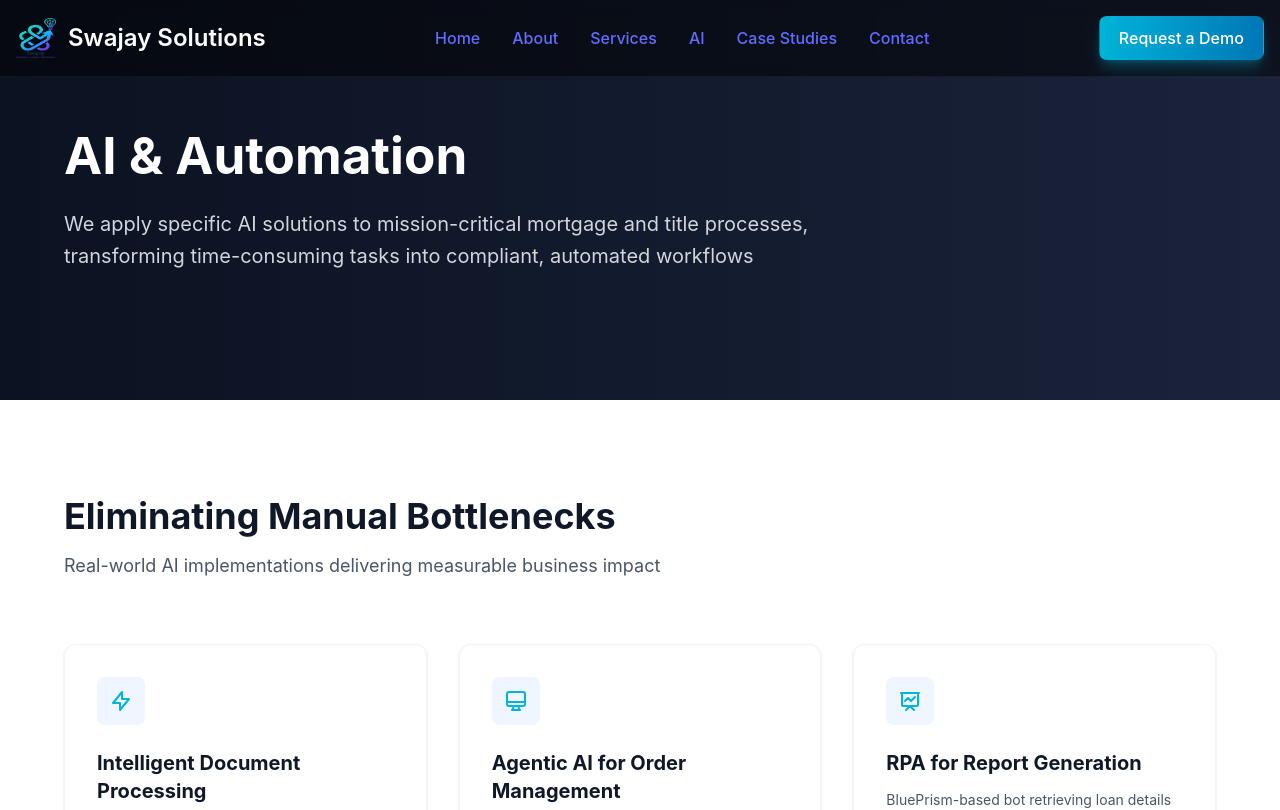
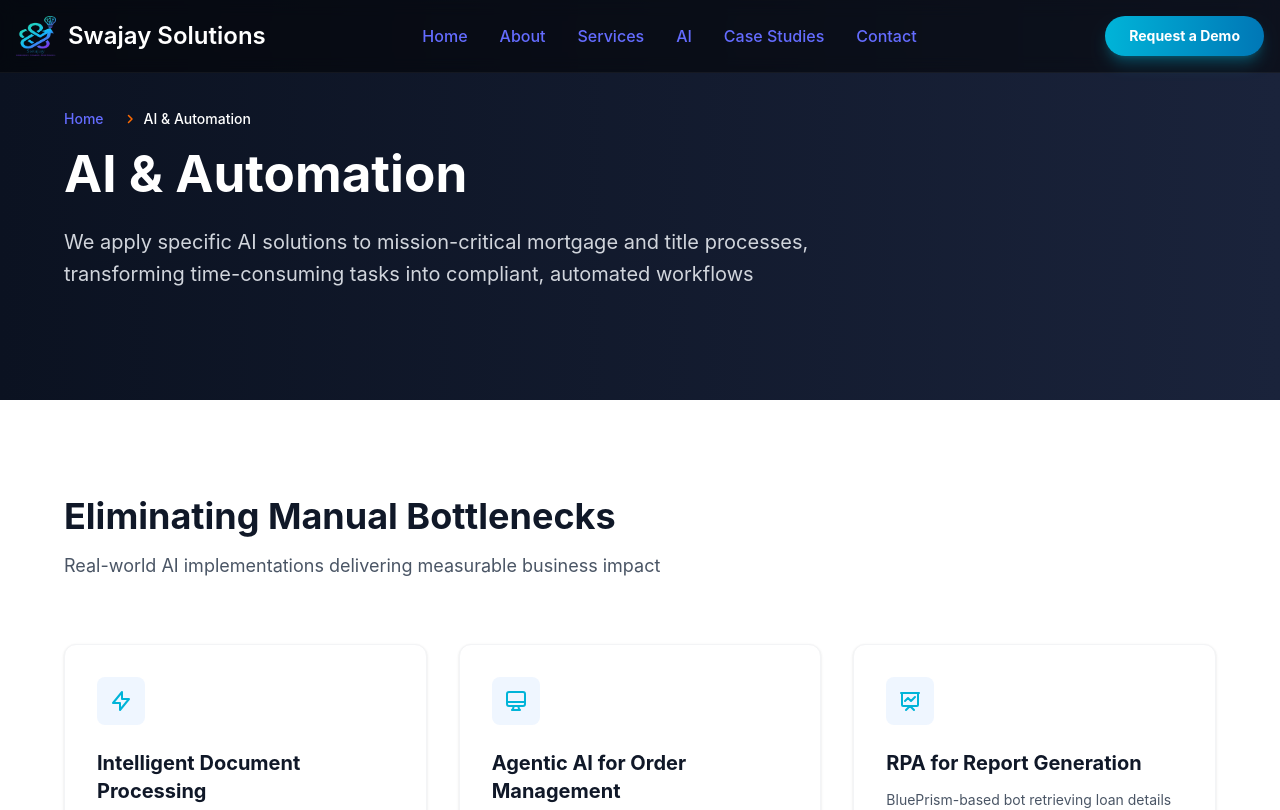
Before and after one commit to Bhrighu12/Swajay-Solutions, a React (Vite) app in the folder swajay-frontend/: page /ai in a window 1280 px wide. Shown: the top 810 px of the page. Built offline with nearby package versions, Linux system fonts and the light colour scheme.

Commit message:
UI Updates

```diff
--- /dev/null
+++ b/swajay-frontend/src/components/Breadcrumbs.tsx
@@ -0,0 +1,49 @@
+import { Link, useLocation } from 'react-router-dom';
+
+const routeNameMap: { [key: string]: string } = {
+    'about': 'About Us',
+    'services': 'Services',
+    'ai': 'AI & Automation',
+    'contact': 'Contact Us',
+    'case-studies': 'Case Studies',
+    'blog': 'Blog'
+};
+
+const Breadcrumbs = ({ className = "" }: { className?: string }) => {
+    const location = useLocation();
+    const pathnames = location.pathname.split('/').filter((x) => x);
+
+    return (
+        <nav className={`flex items-center text-sm font-medium mb-4 ${className}`} aria-label="Breadcrumb">
+            <ol className="inline-flex items-center space-x-1 md:space-x-3">
+                <li className="inline-flex items-center">
+                    <Link to="/" className="text-gray-400 hover:text-white transition-colors">
+                        Home
+                    </Link>
+                </li>
+                {pathnames.map((value, index) => {
+                    const to = `/${pathnames.slice(0, index + 1).join('/')}`;
+                    const isLast = index === pathnames.length - 1;
+                    const name = routeNameMap[value.toLowerCase()] || value.replace(/-/g, ' ');
+
+                    return (
+                        <li key={to}>
+                            <div className="flex items-center">
+                                <svg className="w-3 h-3 text-orange-500 mx-1 md:mx-2" fill="none" stroke="currentColor" viewBox="0 0 24 24" xmlns="http://www.w3.org/2000/svg"><path strokeLinecap="round" strokeLinejoin="round" strokeWidth="3" d="M9 5l7 7-7 7"></path></svg>
+                                {isLast ? (
+                                    <span className="text-white capitalize">{name}</span>
+                                ) : (
+                                    <Link to={to} className="text-gray-400 hover:text-white transition-colors capitalize">
+                                        {name}
+                                    </Link>
+                                )}
+                            </div>
+                        </li>
+                    );
+                })}
+            </ol>
+        </nav>
+    );
+};
+
+export default Breadcrumbs;
--- a/swajay-frontend/src/components/Navbar.tsx
+++ b/swajay-frontend/src/components/Navbar.tsx
@@ -4,6 +4,7 @@ import { NavLink } from 'react-router-dom';
 const Navbar = () => {
     const [isOpen, setIsOpen] = useState(false);
     const [scrolled, setScrolled] = useState(false);
+    const [activeSubmenu, setActiveSubmenu] = useState<string | null>(null);
 
     useEffect(() => {
         const handleScroll = () => {
@@ -62,16 +63,23 @@ const Navbar = () => {
         { name: 'Contact', path: '/contact' },
     ];
 
+    const toggleSubmenu = (e: React.MouseEvent, name: string) => {
+        if (window.innerWidth < 768) {
+            e.preventDefault();
+            setActiveSubmenu(activeSubmenu === name ? null : name);
+        }
+    };
+
     return (
         <nav className={`fixed w-full z-50 top-0 start-0 border-b transition-all duration-300 ${scrolled ? 'bg-secondary/95 backdrop-blur-md border-white/10 shadow-lg' : 'bg-secondary/50 backdrop-blur-sm border-white/5'}`}>
-            <div className="max-w-screen-xl flex flex-wrap items-center justify-between mx-auto p-4">
-                <NavLink to="/" className="flex items-center space-x-3 rtl:space-x-reverse relative z-50">
-                    <img src="/Swajay Logo.png" className="h-10" alt="Swajay Solutions Logo" />
-                    <span className="self-center text-2xl font-semibold whitespace-nowrap text-white">Swajay Solutions</span>
+            <div className="max-w-screen-xl flex flex-nowrap items-center justify-between mx-auto p-4 gap-4">
+                <NavLink to="/" className="flex items-center space-x-2 md:space-x-3 rtl:space-x-reverse relative z-50 shrink-0">
+                    <img src="/Swajay Logo.png" className="h-8 md:h-10" alt="Swajay Solutions Logo" />
+                    <span className="self-center text-lg md:text-2xl font-semibold whitespace-nowrap text-white">Swajay Solutions</span>
                 </NavLink>
-                <div className="flex md:order-2 space-x-3 md:space-x-0 rtl:space-x-reverse relative z-50">
-                    <NavLink to="/contact">
-                        <button type="button" className="text-white bg-gradient-to-r from-primary to-accent hover:from-highlight hover:to-primary focus:ring-4 focus:outline-none focus:ring-blue-300 font-bold rounded-full text-sm px-6 py-2.5 text-center cursor-pointer transition-all duration-300 shadow-lg shadow-primary/30 hover:shadow-primary/50 transform hover:-translate-y-0.5">
+                <div className="flex md:order-2 space-x-2 md:space-x-0 rtl:space-x-reverse relative z-50 shrink-0">
+                    <NavLink to="/contact" className="hidden md:block">
+                        <button type="button" className="text-white bg-gradient-to-r from-primary to-accent hover:from-highlight hover:to-primary focus:ring-4 focus:outline-none focus:ring-blue-300 font-bold rounded-full text-xs md:text-sm px-4 py-2 md:px-6 md:py-2.5 text-center cursor-pointer transition-all duration-300 shadow-lg shadow-primary/30 hover:shadow-primary/50 transform hover:-translate-y-0.5 whitespace-nowrap">
                             Request a Demo
                         </button>
                     </NavLink>
@@ -79,7 +87,7 @@ const Navbar = () => {
                         onClick={() => setIsOpen(!isOpen)}
                         data-collapse-toggle="navbar-sticky"
                         type="button"
-                        className="inline-flex items-center p-2 w-10 h-10 justify-center text-sm text-gray-400 rounded-lg md:hidden hover:bg-white/10 focus:outline-none focus:ring-2 focus:ring-gray-600"
+                        className="inline-flex items-center p-2 w-10 h-10 justify-center text-sm text-gray-400 rounded-lg md:hidden hover:bg-white/10 bg-transparent focus:outline-none focus:ring-2 focus:ring-gray-600"
                         aria-controls="navbar-sticky"
                         aria-expanded={isOpen}
                     >
@@ -89,31 +97,43 @@ const Navbar = () => {
                         </svg>
                     </button>
                 </div>
-                <div className={`items-center justify-between w-full md:flex md:w-auto md:order-1 ${isOpen ? 'block' : 'hidden'}`} id="navbar-sticky">
-                    <ul className="flex flex-col p-4 md:p-0 mt-4 font-medium rounded-lg md:space-x-8 rtl:space-x-reverse md:flex-row md:mt-0 md:bg-transparent">
+                <div className={`items-center justify-between w-full md:flex md:w-auto md:order-1 ${isOpen ? 'absolute top-full left-0 bg-secondary border-b border-t border-white/10 shadow-2xl p-4 block' : 'hidden'} md:static md:bg-transparent md:border-none md:shadow-none md:p-0`} id="navbar-sticky">
+                    <ul className="flex flex-col font-medium rounded-lg md:space-x-8 rtl:space-x-reverse md:flex-row md:mt-0 md:bg-transparent">
                         {links.map((link) => (
-                            <li key={link.name} className="group static">
+                            <li key={link.name} className="group relative border-b border-white/5 md:border-none last:border-none">
+                                <div className="flex items-center justify-between w-full">
                                     <NavLink
                                         to={link.path}
+                                        onClick={(e) => {
+                                            if (link.megaMenu) {
+                                                toggleSubmenu(e, link.name);
+                                            } else {
+                                                setIsOpen(false);
+                                            }
+                                        }}
                                         className={({ isActive }) =>
-                                        `relative block py-2 px-3 rounded-sm transition-colors duration-300 md:p-0 group-hover:text-primary ${isActive
-                                            ? 'text-primary font-bold'
-                                            : 'text-white'
-                                        }`
+                                            `relative block py-3 px-3 md:p-0 transition-colors duration-300 flex items-center justify-between w-full md:w-auto group-hover:text-primary ${isActive ? 'text-primary font-bold' : 'text-white'}`
                                         }
                                     >
-                                    <span className="relative z-10 py-2">{link.name}</span>
-                                    {/* Underline Effect */}
-                                    <span className="absolute left-0 bottom-0 w-full h-[3px] bg-primary transform scale-x-0 transition-transform duration-300 origin-left group-hover:scale-x-100 ease-in-out"></span>
+                                        <span className="relative z-10">{link.name}</span>
+                                        {/* Desktop Underline Effect */}
+                                        <span className="hidden md:block absolute left-0 bottom-0 w-full h-[3px] bg-primary transform scale-x-0 transition-transform duration-300 origin-left group-hover:scale-x-100 ease-in-out"></span>
+
+                                        {/* Mobile Arrow */}
+                                        {link.megaMenu && (
+                                            <svg className={`w-4 h-4 ml-2 md:hidden transition-transform duration-300 ${activeSubmenu === link.name ? 'rotate-180' : ''}`} fill="none" stroke="currentColor" viewBox="0 0 24 24"><path strokeLinecap="round" strokeLinejoin="round" strokeWidth="2" d="M19 9l-7 7-7-7"></path></svg>
+                                        )}
                                     </NavLink>
+                                </div>
 
-                                {/* Mega Menu */}
+                                {/* Desktop Mega Menu */}
                                 {link.megaMenu && (
-                                    <div className="absolute left-0 top-full w-full bg-secondary border-t border-white/10 shadow-xl opacity-0 invisible group-hover:opacity-100 group-hover:visible transition-all duration-300 transform translate-y-2 group-hover:translate-y-0 -z-10 h-auto">
-                                        <div className="max-w-screen-xl mx-auto p-8 grid grid-cols-12 gap-8">
-                                            {/* Columns */}
+                                    <>
+                                        {/* Desktop View */}
+                                        <div className="hidden md:block absolute left-0 top-full w-[600px] lg:w-[800px] bg-secondary border-t border-white/10 shadow-xl opacity-0 invisible group-hover:opacity-100 group-hover:visible transition-all duration-300 transform translate-y-2 group-hover:translate-y-0 -z-10 h-auto rounded-b-xl overflow-hidden -left-20 lg:-left-40">
+                                            <div className="p-8 grid grid-cols-12 gap-8">
                                                 {link.columns?.map((col, idx) => (
-                                                <div key={idx} className="col-span-3">
+                                                    <div key={idx} className="col-span-4">
                                                         <h3 className="text-sm font-bold text-gray-400 tracking-wider uppercase mb-4 border-b border-white/10 pb-2">{col.title}</h3>
                                                         <ul className="space-y-3">
                                                             {col.items.map((item, itemIdx) => (
@@ -126,27 +146,50 @@ const Navbar = () => {
                                                         </ul>
                                                     </div>
                                                 ))}
-
-                                            {/* Featured Content Area */}
                                                 {link.featured && (
-                                                <div className="col-span-6 bg-white/5 rounded-xl p-6 border border-white/10">
-                                                    <h3 className="text-white font-bold text-lg mb-2">FEATURED RECOGNITION</h3>
+                                                    <div className="col-span-4 bg-white/5 rounded-xl p-6 border border-white/10 ml-4">
+                                                        <h3 className="text-white font-bold text-lg mb-2">FEATURED</h3>
                                                         <div className="h-px w-12 bg-primary mb-4"></div>
-                                                    <h4 className="text-xl text-white font-semibold mb-3">{link.featured.title}</h4>
-                                                    <p className="text-gray-400 text-sm mb-4 leading-relaxed">
+                                                        <h4 className="text-lg text-white font-semibold mb-2">{link.featured.title}</h4>
+                                                        <p className="text-gray-400 text-xs mb-4 leading-relaxed">
                                                             {link.featured.text}
                                                         </p>
-                                                    <a href="#" className="inline-flex items-center text-primary text-sm font-semibold hover:text-highlight transition-colors">
-                                                        VIEW ALL RECOGNITION
-                                                        <svg className="w-4 h-4 ml-1" fill="none" stroke="currentColor" viewBox="0 0 24 24" xmlns="http://www.w3.org/2000/svg"><path strokeLinecap="round" strokeLinejoin="round" strokeWidth="2" d="M17 8l4 4m0 0l-4 4m4-4H3"></path></svg>
-                                                    </a>
                                                     </div>
                                                 )}
                                             </div>
                                         </div>
+
+                                        {/* Mobile View (Accordion) */}
+                                        <div className={`md:hidden overflow-hidden transition-all duration-300 bg-white/5 ${activeSubmenu === link.name ? 'max-h-[500px] opacity-100 py-4' : 'max-h-0 opacity-0 py-0'}`}>
+                                            <div className="px-4 space-y-6">
+                                                {link.columns?.map((col, idx) => (
+                                                    <div key={idx}>
+                                                        <h3 className="text-xs font-bold text-gray-500 uppercase mb-2 ml-2">{col.title}</h3>
+                                                        <ul className="space-y-2 ml-4 border-l border-white/10 pl-4">
+                                                            {col.items.map((item, itemIdx) => (
+                                                                <li key={itemIdx}>
+                                                                    <a href="#" className="block text-gray-300 hover:text-primary text-sm">
+                                                                        {item}
+                                                                    </a>
+                                                                </li>
+                                                            ))}
+                                                        </ul>
+                                                    </div>
+                                                ))}
+                                            </div>
+                                        </div>
+                                    </>
                                 )}
                             </li>
                         ))}
+                        {/* Mobile Only CTA Button */}
+                        <li className="mt-4 md:hidden pb-4">
+                            <NavLink to="/contact" className="block w-full" onClick={() => setIsOpen(false)}>
+                                <button type="button" className="w-full text-white bg-gradient-to-r from-primary to-accent hover:from-highlight hover:to-primary font-bold rounded-lg text-sm px-5 py-3 text-center transition-all duration-300 shadow-md">
+                                    Request a Demo
+                                </button>
+                            </NavLink>
+                        </li>
                     </ul>
                 </div>
             </div>
--- a/swajay-frontend/src/index.css
+++ b/swajay-frontend/src/index.css
@@ -99,39 +99,3 @@ h1 {
   font-size: 3.2em;
   line-height: 1.1;
 }
-
-button {
-  border-radius: 8px;
-  border: 1px solid transparent;
-  padding: 0.6em 1.2em;
-  font-size: 1em;
-  font-weight: 500;
-  font-family: inherit;
-  background-color: #1a1a1a;
-  cursor: pointer;
-  transition: border-color 0.25s;
-}
-
-button:hover {
-  border-color: #646cff;
-}
-
-button:focus,
-button:focus-visible {
-  outline: 4px auto -webkit-focus-ring-color;
-}
-
-@media (prefers-color-scheme: light) {
-  :root {
-    color: #213547;
-    background-color: #ffffff;
-  }
-
-  a:hover {
-    color: #747bff;
-  }
-
-  button {
-    background-color: #f9f9f9;
-  }
-}
--- a/swajay-frontend/src/pages/AI.tsx
+++ b/swajay-frontend/src/pages/AI.tsx
@@ -1,4 +1,5 @@
 import { motion } from "framer-motion";
+import Breadcrumbs from '../components/Breadcrumbs';
 
 const AI = () => {
     return (
@@ -6,6 +7,7 @@ const AI = () => {
             {/* Hero Section */}
             <section className="w-full bg-gradient-to-r from-[#0B1221] to-[#1a233b] py-24 px-6 md:px-16 text-white min-h-[400px] flex flex-col justify-center">
                 <div className="max-w-6xl mx-auto w-full">
+                    <Breadcrumbs />
                     <motion.h1
                         initial={{ opacity: 0, y: 20 }}
                         animate={{ opacity: 1, y: 0 }}
--- a/swajay-frontend/src/pages/About.tsx
+++ b/swajay-frontend/src/pages/About.tsx
@@ -1,5 +1,7 @@
 import { motion, useMotionValue, useTransform, animate, useInView } from "framer-motion";
 import { useEffect, useRef } from "react";
+
+import Breadcrumbs from '../components/Breadcrumbs';
 
 function Counter({ from = 0, to, duration = 2, suffix = "" }: { from?: number; to: number; duration?: number; suffix?: string }) {
     const count = useMotionValue(from);
@@ -23,6 +25,7 @@ const About = () => {
             {/* Hero Section */}
             <section className="w-full bg-[#0B1221] py-24 px-6 md:px-16 text-white min-h-[400px] flex flex-col justify-center">
                 <div className="max-w-6xl mx-auto w-full">
+                    <Breadcrumbs />
                     <motion.h1
                         initial={{ opacity: 0, y: 20 }}
                         animate={{ opacity: 1, y: 0 }}
--- a/swajay-frontend/src/pages/Blog.tsx
+++ b/swajay-frontend/src/pages/Blog.tsx
@@ -1,6 +1,9 @@
+import Breadcrumbs from '../components/Breadcrumbs';
+
 const Blog = () => {
     return (
         <section className="pt-32 pb-20 px-6 min-h-screen flex flex-col items-center justify-center text-center">
+            <Breadcrumbs className="justify-center" />
             <h1 className="text-4xl md:text-5xl font-bold bg-clip-text text-transparent bg-gradient-to-r from-primary to-accent mb-6">
                 Insights & Blog
             </h1>
--- a/swajay-frontend/src/pages/Contact.tsx
+++ b/swajay-frontend/src/pages/Contact.tsx
@@ -1,4 +1,5 @@
 import { motion } from 'framer-motion';
+import Breadcrumbs from '../components/Breadcrumbs';
 
 const Contact = () => {
     return (
@@ -11,6 +12,7 @@ const Contact = () => {
 
             <div className="container mx-auto max-w-6xl relative z-10">
                 <div className="text-center mb-16">
+                    <Breadcrumbs className="justify-center" />
                     <motion.h1
                         initial={{ opacity: 0, y: 20 }}
                         animate={{ opacity: 1, y: 0 }}
--- a/swajay-frontend/src/pages/Services.tsx
+++ b/swajay-frontend/src/pages/Services.tsx
@@ -1,4 +1,5 @@
 import { motion } from "framer-motion";
+import Breadcrumbs from '../components/Breadcrumbs';
 
 const Services = () => {
     return (
@@ -6,6 +7,7 @@ const Services = () => {
             {/* Hero Section */}
             <section className="w-full bg-[#0B1221] py-24 px-6 md:px-16 text-white min-h-[400px] flex flex-col justify-center">
                 <div className="max-w-6xl mx-auto w-full">
+                    <Breadcrumbs />
                     <motion.h1
                         initial={{ opacity: 0, y: 20 }}
                         animate={{ opacity: 1, y: 0 }}
```
Also changed, not shown: swajay-frontend/src/components/CoreValues.tsx (+7 -1 lines), swajay-frontend/src/components/Hero.tsx (+23 -14 lines), swajay-frontend/src/components/WhyChooseUs.tsx (+7 -1 lines). Lines whose indentation alone changed are shown as unchanged.
